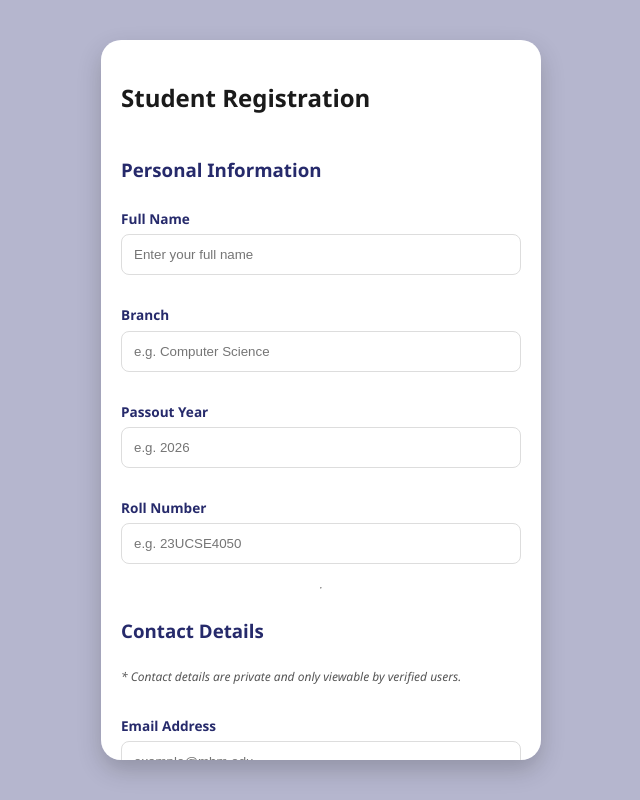
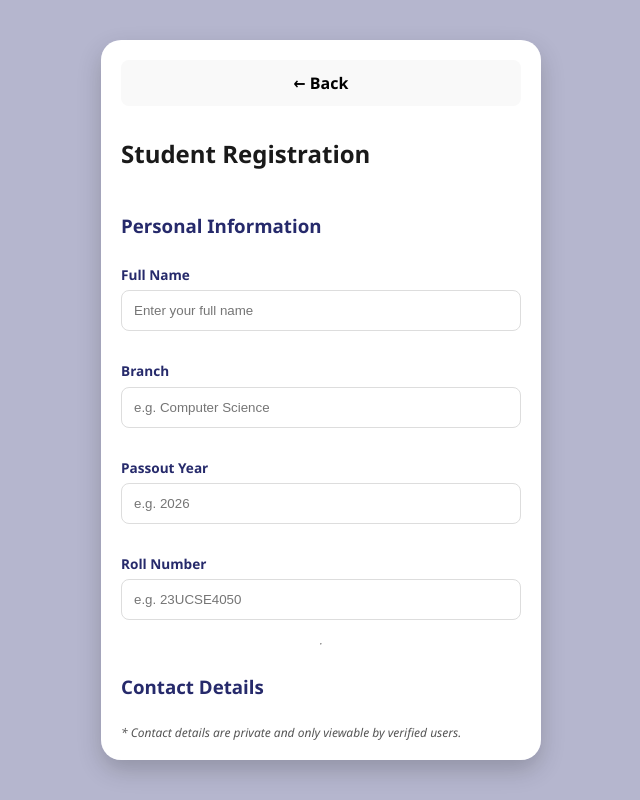
Before and after one commit to Vipash/Alumni-Connect, a React (Vite) app: page / in a window 1280 px wide. Both pictures are taken after a click on the button "Register as Student". Shown: the whole page, without its empty margins (319-959 px from the left). Built offline with nearby package versions, Linux system fonts and the light colour scheme.

Commit message:
tony stark

```diff
--- a/src/App.jsx
+++ b/src/App.jsx
@@ -135,6 +135,7 @@ function App() {
                 )}
                 {(view === 'reg-alumni' || view === 'reg-student') && (
                   <form onSubmit={handleSubmit} className="registration-form">
+                    <button type="button" onClick={() => setView('home')}>← Back</button>
                     <h2>{view === 'reg-alumni' ? 'Alumni' : 'Student'} Registration</h2>
 
     {/* --- SECTION 1: PERSONAL INFORMATION --- */}
```
